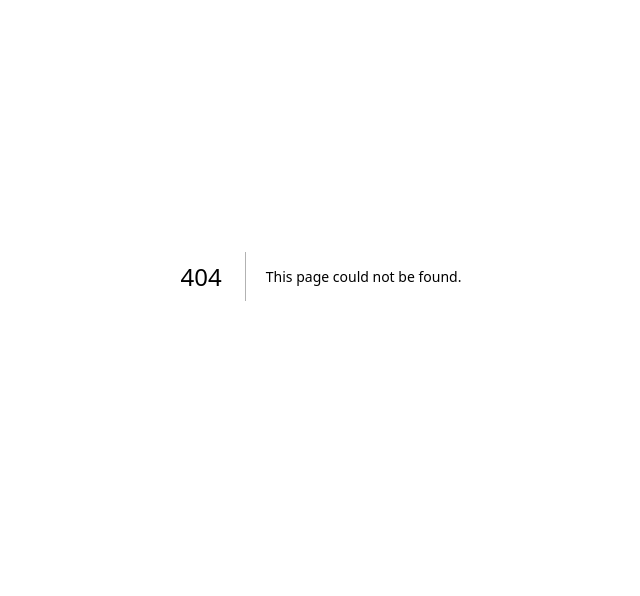
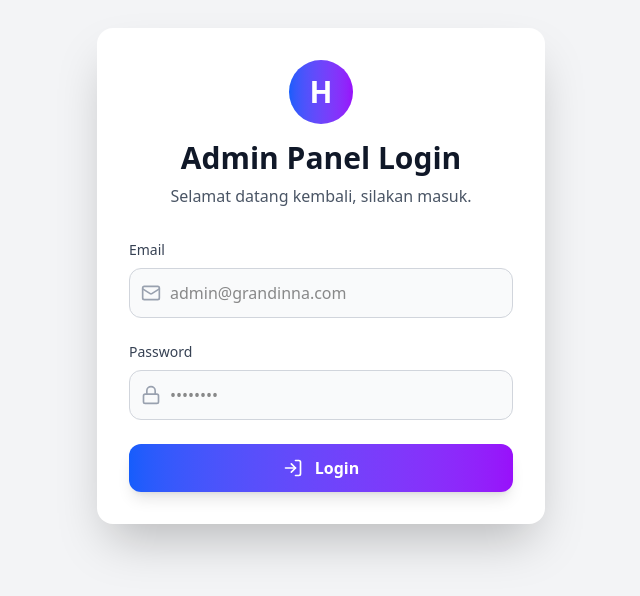
Before and after one commit to biobinary/fp-reservation-hotel-app, a Next.js app: page /admin/login in a window 1280 px wide. Before the commit this address had no page. Shown: the part 124-720 px from the top of the page, without its empty margins (319-959 px from the left). Built offline with nearby package versions, Linux system fonts and the light colour scheme.

Commit message:
Add Admin Page Auth

```diff
--- /dev/null
+++ b/app/admin/login/page.tsx
@@ -0,0 +1,127 @@
+"use client";
+
+import { useState } from 'react';
+import { useRouter } from 'next/navigation';
+import { Mail, Lock, LogIn } from 'lucide-react';
+
+export default function AdminLoginPage() {
+  const [email, setEmail] = useState('');
+  const [password, setPassword] = useState('');
+  const [error, setError] = useState('');
+  const [isLoading, setIsLoading] = useState(false);
+  const router = useRouter();
+
+  const handleSubmit = async (e: React.FormEvent) => {
+    e.preventDefault();
+    setIsLoading(true);
+    setError('');
+
+    try {
+      const response = await fetch('/api/admin/login', {
+        method: 'POST',
+        headers: { 'Content-Type': 'application/json' },
+        body: JSON.stringify({ email, password }),
+      });
+
+      const data = await response.json();
+
+      if (response.ok) {
+        router.push('/admin/dashboard');
+
+      } else {
+        setError(data.error || 'Login gagal');
+
+    }
+
+    } catch (err) {
+      setError('Tidak dapat terhubung ke server. Coba lagi nanti.');
+
+    } finally {
+      setIsLoading(false);
+
+    }
+
+  };
+
+  return (
+    <div className="flex items-center justify-center min-h-screen bg-gray-100 dark:bg-gray-900">
+      <div className="w-full max-w-md p-8 space-y-8 bg-white dark:bg-gray-800 rounded-2xl shadow-2xl">
+        <div className="text-center">
+            <div className="inline-flex items-center justify-center w-16 h-16 mx-auto mb-4 rounded-full bg-gradient-to-r from-blue-600 to-purple-600">
+                <span className="text-white font-bold text-3xl">H</span>
+            </div>
+          <h1 className="text-3xl font-bold text-gray-900 dark:text-white">Admin Panel Login</h1>
+          <p className="mt-2 text-gray-600 dark:text-gray-400">Selamat datang kembali, silakan masuk.</p>
+        </div>
+
+        <form className="mt-8 space-y-6" onSubmit={handleSubmit}>
+          <div>
+            <label htmlFor="email" className="block text-sm font-medium text-gray-700 dark:text-gray-300 mb-2">
+              Email
+            </label>
+            <div className="relative">
+              <Mail className="absolute left-3 top-1/2 -translate-y-1/2 text-gray-400" size={20} />
+              <input
+                id="email"
+                name="email"
+                type="email"
+                autoComplete="email"
+                required
+                value={email}
+                onChange={(e) => setEmail(e.target.value)}
+                className="w-full pl-10 pr-4 py-3 bg-gray-50 dark:bg-gray-700 border border-gray-300 dark:border-gray-600 rounded-xl focus:ring-2 focus:ring-blue-500 outline-none transition"
+                placeholder="admin@grandinna.com"
+              />
+            </div>
+          </div>
+
+          <div>
+            <label htmlFor="password" className="block text-sm font-medium text-gray-700 dark:text-gray-300 mb-2">
+              Password
+            </label>
+            <div className="relative">
+              <Lock className="absolute left-3 top-1/2 -translate-y-1/2 text-gray-400" size={20} />
+              <input
+                id="password"
+                name="password"
+                type="password"
+                autoComplete="current-password"
+                required
+                value={password}
+                onChange={(e) => setPassword(e.target.value)}
+                className="w-full pl-10 pr-4 py-3 bg-gray-50 dark:bg-gray-700 border border-gray-300 dark:border-gray-600 rounded-xl focus:ring-2 focus:ring-blue-500 outline-none transition"
+                placeholder="••••••••"
+              />
+            </div>
+          </div>
+
+          {error && (
+            <div className="text-center text-red-500 bg-red-100 dark:bg-red-900/20 p-3 rounded-lg text-sm">
+              {error}
+            </div>
+          )}
+
+          <div>
+            <button
+              type="submit"
+              disabled={isLoading}
+              className="w-full flex items-center justify-center gap-3 bg-gradient-to-r from-blue-600 to-purple-600 hover:from-blue-700 hover:to-purple-700 text-white font-semibold py-3 rounded-xl shadow-lg hover:shadow-xl transition-all duration-300 transform hover:scale-105 disabled:opacity-50 disabled:cursor-not-allowed"
+            >
+              {isLoading ? (
+                <>
+                  <div className="w-5 h-5 border-2 border-white border-t-transparent rounded-full animate-spin"></div>
+                  <span>Memproses...</span>
+                </>
+              ) : (
+                <>
+                  <LogIn size={20} />
+                  <span>Login</span>
+                </>
+              )}
+            </button>
+          </div>
+        </form>
+      </div>
+    </div>
+  );
+}
--- /dev/null
+++ b/app/api/admin/login/route.ts
@@ -0,0 +1,61 @@
+import { NextRequest, NextResponse } from 'next/server';
+import pool from '@/lib/db';
+import { sign } from 'jsonwebtoken';
+import { serialize } from 'cookie';
+
+const JWT_SECRET = process.env.JWT_SECRET || 'your-super-secret-key';
+
+export async function POST(request: NextRequest) {
+  try {
+    const { email, password } = await request.json();
+
+    if (!email || !password) {
+      return NextResponse.json({ success: false, error: 'Email dan password harus diisi' }, { status: 400 });
+    }
+
+    const [adminRows]: any = await pool.query(
+      'SELECT a_id_admin, a_nama, a_email, a_password FROM admin WHERE a_email = ?',
+      [email]
+    );
+
+    if (adminRows.length === 0) {
+      return NextResponse.json({ success: false, error: 'Email atau password salah' }, { status: 401 });
+    }
+
+    const admin = adminRows[0];
+
+    if (password !== admin.a_password) {
+      return NextResponse.json({ success: false, error: 'Email atau password salah' }, { status: 401 });
+    }
+
+    const token = sign(
+      {
+        id: admin.a_id_admin,
+        name: admin.a_nama,
+        email: admin.a_email,
+      },
+      JWT_SECRET,
+      { expiresIn: '1h' }
+    );
+
+    const serializedCookie = serialize('admin_session', token, {
+      httpOnly: true,
+      secure: process.env.NODE_ENV === 'production',
+      sameSite: 'strict',
+      maxAge: 60 * 60,
+      path: '/',
+    });
+
+    return new NextResponse(
+      JSON.stringify({ success: true, message: 'Login berhasil' }),
+      {
+        status: 200,
+        headers: { 'Set-Cookie': serializedCookie },
+      }
+    );
+
+  } catch (error) {
+    console.error('Login error:', error);
+    return NextResponse.json({ success: false, error: 'Terjadi kesalahan pada server' }, { status: 500 });
+  }
+}
--- /dev/null
+++ b/middleware.ts
@@ -0,0 +1,40 @@
+import { NextResponse } from 'next/server';
+import type { NextRequest } from 'next/server';
+import { jwtVerify } from 'jose';
+
+const JWT_SECRET = new TextEncoder().encode(process.env.JWT_SECRET || 'your-super-secret-key');
+
+export async function middleware(request: NextRequest) {
+
+    const { pathname } = request.nextUrl;
+  const sessionCookie = request.cookies.get('admin_session')?.value;
+
+  if (pathname.startsWith('/admin') && pathname !== '/admin/login') {
+    if (!sessionCookie) {
+      return NextResponse.redirect(new URL('/admin/login', request.url));
+    }
+
+    try {
+      await jwtVerify(sessionCookie, JWT_SECRET);
+      return NextResponse.next();
+    } catch (err) {
+      return NextResponse.redirect(new URL('/admin/login', request.url));
+    }
+  }
+
+  // Jika mencoba mengakses halaman login tapi sudah punya sesi
+  if (pathname === '/admin/login' && sessionCookie) {
+    try {
+      await jwtVerify(sessionCookie, JWT_SECRET);
+      return NextResponse.redirect(new URL('/admin/dashboard', request.url));
+    } catch (err) {
+      return NextResponse.next();
+    }
+  }
+
+  return NextResponse.next();
+}
+
+export const config = {
+  matcher: ['/admin/:path*'],
+};
--- a/package.json
+++ b/package.json
@@ -9,6 +9,10 @@
     "lint": "next lint"
   },
   "dependencies": {
+    "@types/jsonwebtoken": "^9.0.9",
+    "cookie": "^1.0.2",
+    "jose": "^6.0.11",
+    "jsonwebtoken": "^9.0.2",
     "lucide-react": "^0.511.0",
     "mysql2": "^3.14.1",
     "next": "15.3.3",
```
Also changed, not shown: 1 other file (tests, documents, lock files or other folders).
